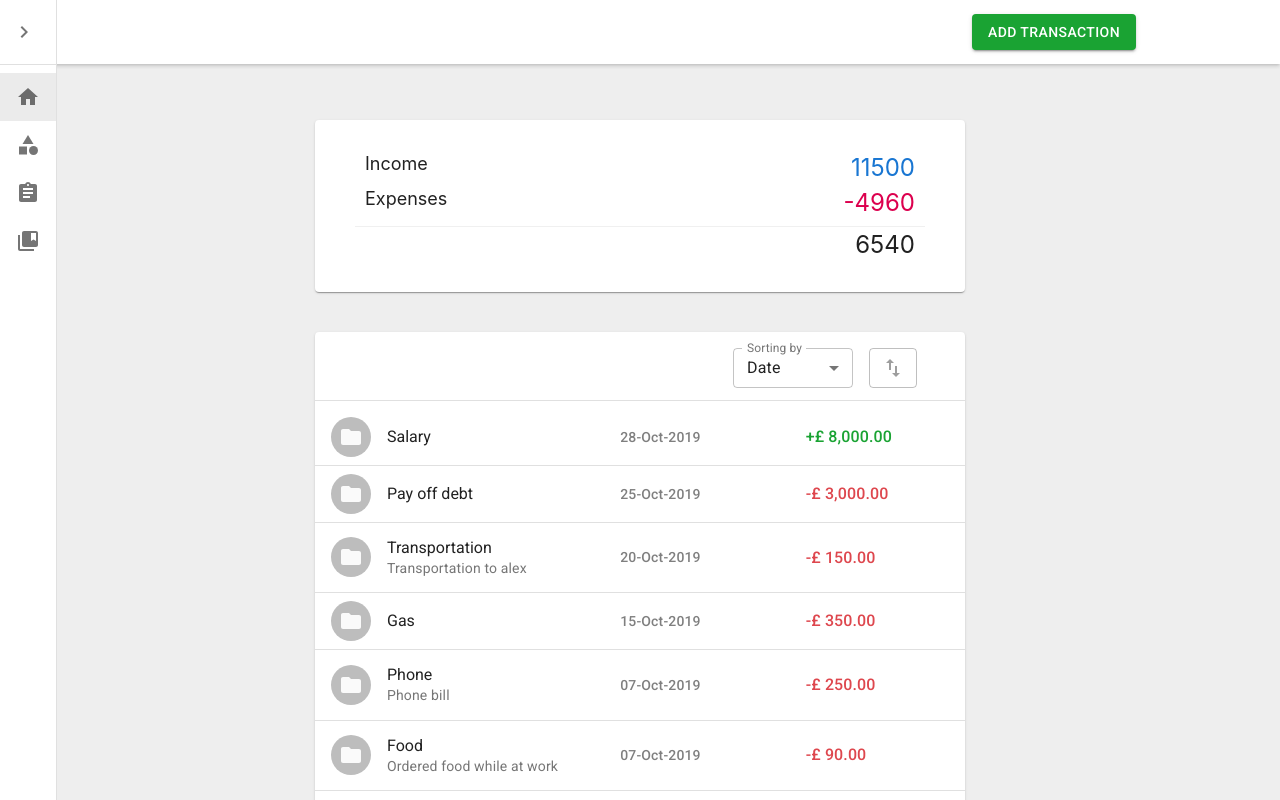
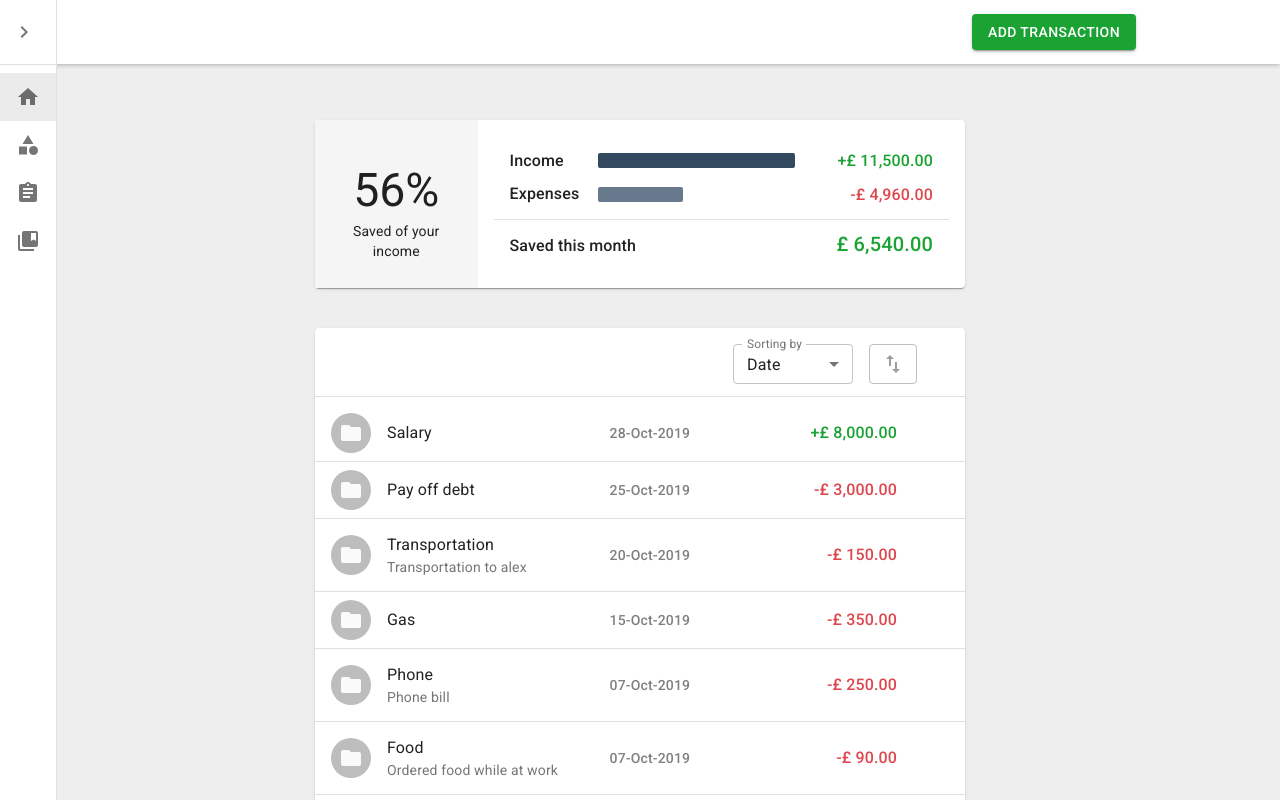
Before and after one commit to ahmsalah/jars, a React (Create React App) app: page / in a window 1280 px wide. Shown: the top 800 px of the page. Built offline with nearby package versions, Linux system fonts and the light colour scheme.

Commit message:
Implement MUI to summary, Add new palettes in app

```diff
--- a/src/App.js
+++ b/src/App.js
@@ -13,7 +13,22 @@ import { initialCategories } from './initialData';
 const theme = createMuiTheme({
 	palette: {
 		primary: { main: '#1aa333' },
-		secondary: { main: '#de474e' }
+		secondary: { main: '#de474e' },
+		tertiary: { main: '#334960', sub: '#68788d' },
+		grey: {
+			light: {
+				1: 'rgb(245,245,245)',
+				2: 'rgb(242,242,242)',
+				3: 'rgb(240, 240, 240)',
+				4: 'rgb(238, 238, 238)',
+				5: 'rgb(232, 232, 232)'
+			},
+			dark: {
+				1: '#333',
+				2: '#777',
+				3: '#999'
+			}
+		}
 	}
 });
 
--- a/src/Components/CategoryList.js
+++ b/src/Components/CategoryList.js
@@ -4,15 +4,32 @@ import { SortableContainer } from 'react-sortable-hoc';
 import Typography from '@material-ui/core/Typography';
 import List from '@material-ui/core/List';
 import Divider from '@material-ui/core/Divider';
-import useStyles from '../styles/CategoryListStyles';
 import Paper from '@material-ui/core/Paper';
+import { makeStyles } from '@material-ui/core/styles';
+
+const useStyles = makeStyles(({ spacing, palette }) => ({
+	root: {
+		margin: spacing(0, 2.5),
+		flex: '1',
+		padding: spacing(0, 0, 0.5),
+		'& ul': {
+			padding: '0',
+			backgroundColor: palette.grey.light[5]
+		}
+	},
+	title: {
+		backgroundColor: palette.grey.light[1],
+		padding: spacing(2, 4, 1.5),
+		fontWeight: '500'
+	}
+}));
 
 const CategoryList = SortableContainer(({ categories, removeCategory, type }) => {
 	const classes = useStyles();
 
 	return (
 		<Paper className={classes.root}>
-			<List className={classes.list}>
+			<List>
 				<Typography className={classes.title} color="inherit">
 					{type === 'exp' ? 'Expenses' : 'Income'}
 				</Typography>
@@ -27,9 +44,7 @@ const CategoryList = SortableContainer(({ categories, removeCategory, type }) =>
 							removeCategory={removeCategory}
 							collection={type}
 						/>
-						{i < categories.length - 1 && (
-							<Divider className={classes.divider} />
-						)}
+						{i < categories.length - 1 && <Divider />}
 					</React.Fragment>
 				))}
 			</List>
--- a/src/Components/Summary.css
+++ /dev/null
@@ -1,29 +0,0 @@
-.Summary {
-	width: 100%;
-	display: flex;
-	flex-direction: column;
-	font-size: 18px;
-	padding: 30px 40px;
-	margin-bottom: 40px;
-}
-
-.Summary > * {
-	display: flex;
-	padding: 3px 10px;
-}
-
-.Summary__amount {
-	margin-left: auto;
-	font-size: 24px;
-}
-
-.Summary__amount--inc {
-	color: var(--color-blue);
-}
-.Summary__amount--exp {
-	color: var(--color-red);
-}
-
-.Summary__total {
-	border-top: var(--line);
-}
--- a/src/Components/Summary.js
+++ b/src/Components/Summary.js
@@ -1,35 +1,146 @@
 import React from 'react';
-import './Summary.css';
-import { sumTotal } from '../helpers';
+import { getPercentageOfTwoNumbers } from '../helpers';
 import Paper from '@material-ui/core/Paper';
+import List from '@material-ui/core/List';
+import Divider from '@material-ui/core/Divider';
+import ListItem from '@material-ui/core/ListItem';
+import ListItemText from '@material-ui/core/ListItemText';
+import { makeStyles } from '@material-ui/core/styles';
+import { formatAmount } from '../helpers';
+import clsx from 'clsx';
+import Typography from '@material-ui/core/Typography';
 
-function Summary({ inc, exp }) {
-	const totalInc = sumTotal(inc);
-	const totalExp = sumTotal(exp);
+const useStyles = makeStyles(({ spacing, palette }) => ({
+	root: {
+		marginBottom: spacing(5),
+		display: 'flex'
+	},
+	report: {
+		flexBasis: '25%',
+		padding: spacing(4, 2, 2),
+		backgroundColor: palette.grey.light[1],
+		display: 'flex',
+		flexDirection: 'column',
+		alignItems: 'center',
+		justifyContent: 'center',
+		'& h3': {
+			fontSize: '2.9rem',
+			marginBottom: spacing(0.5)
+		}
+	},
+	list: {
+		padding: spacing(2, 0),
+		justifySelf: 'flex-end',
+		flexBasis: '75%',
+		'& > li:first-child': {
+			paddingBottom: 0
+		},
+		'& > li:nth-child(2)': {
+			paddingTop: 0
+		}
+	},
+	title: {
+		width: '23%',
+		marginLeft: spacing(2),
+		'& span': {
+			fontWeight: 500
+		}
+	},
+	barContainer: {
+		flex: '1 1 auto',
+		width: '61%'
+	},
+	bar: {
+		height: '15px',
+		borderRadius: '2px'
+	},
+	incBar: {
+		backgroundColor: palette.tertiary.main
+	},
+	expBar: {
+		backgroundColor: palette.tertiary.sub
+	},
+	amount: {
+		width: '26%',
+		display: 'flex',
+		marginRight: spacing(2),
+		'& span': {
+			marginLeft: 'auto',
+			fontSize: '1rem'
+		}
+	},
+	amountTotal: {
+		marginTop: 0,
+		'& span': {
+			marginLeft: 'auto',
+			fontSize: '1.25rem'
+		}
+	}
+}));
+
+function Summary({ totalInc, totalExp }) {
+	const classes = useStyles();
 	const total = totalInc + totalExp;
+	const colorTotal = total < 0 ? 'secondary' : 'primary';
+
+	const [ incBarWidth, expBarWidth ] = getPercentageOfTwoNumbers(
+		totalInc,
+		totalExp * -1,
+		true
+	);
 
 	return (
-		<Paper>
-			<div className="Summary">
-				<div className="Summary__inc">
-					<span>Income </span>
-					<span className="Summary__amount Summary__amount--inc">
-						{totalInc}
-					</span>
-				</div>
-				<div className="Summary__exp">
-					<span>Expenses </span>
-					<span className="Summary__amount Summary__amount--exp">
-						{totalExp}
-					</span>
-				</div>
-				<div className="underline" />
-				<div className="Summary__total">
-					<span className="Summary__amount Summary__amount--total">
-						{total}
-					</span>
-				</div>
+		<Paper className={classes.root}>
+			<div className={classes.report}>
+				<Typography variant="h3">{parseInt(total / totalInc * 100)}%</Typography>
+				<Typography align="center" variant="body2">
+					{totalExp * -1 <= totalInc ? `Saved of` : `Spent more than`} your
+					income
+				</Typography>
 			</div>
+
+			<List className={classes.list}>
+				<ListItem>
+					<ListItemText className={classes.title} primary={'Income'} />
+					<div className={classes.barContainer}>
+						<div
+							className={clsx(classes.bar, classes.incBar)}
+							style={{ width: `${incBarWidth}%` }}
+						/>
+					</div>
+					<ListItemText
+						className={classes.amount}
+						primary={formatAmount(totalInc)}
+						primaryTypographyProps={{ color: 'primary', variant: 'h6' }}
+					/>
+				</ListItem>
+				<ListItem>
+					<ListItemText className={classes.title} primary={'Expenses'} />
+					<div className={classes.barContainer}>
+						<div
+							className={clsx(classes.expBar, classes.bar)}
+							style={{ width: `${expBarWidth}%` }}
+						/>
+					</div>
+					<ListItemText
+						className={classes.amount}
+						primary={formatAmount(totalExp)}
+						primaryTypographyProps={{ color: 'secondary', variant: 'h6' }}
+					/>
+				</ListItem>
+				<Divider variant="middle" />
+				<ListItem>
+					<ListItemText
+						className={classes.title}
+						primary={`${total < 0 ? 'Spent' : 'Saved'} this month`}
+					/>
+					<ListItemText
+						className={clsx(classes.amount, classes.amountTotal)}
+						primary={formatAmount(total, false)}
+						primaryTypographyProps={{ color: colorTotal, variant: 'h6' }}
+					/>
+				</ListItem>
+			</List>
 		</Paper>
 	);
 }
--- a/src/Components/TransactionItem.js
+++ b/src/Components/TransactionItem.js
@@ -10,33 +10,35 @@ import FolderIcon from '@material-ui/icons/Folder';
 import DeleteIcon from '@material-ui/icons/Delete';
 import { makeStyles } from '@material-ui/core/styles';
 
-const useStyles = makeStyles(theme => ({
+const useStyles = makeStyles(({ spacing }) => ({
 	root: {
 		'&:hover button': {
 			opacity: '1'
 		}
 	},
 	title: {
-		width: '44%',
-		'& span': {
-			fontSize: '1rem'
-		}
+		width: '42%',
+		'& span': {}
 	},
 	date: {
-		width: '35%',
+		width: '27%',
 		'& span': {
 			fontWeight: 500,
 			color: 'rgba(0,0,0,.5)'
 		}
 	},
 	amount: {
-		width: '21%',
+		width: '31%',
+		display: 'flex',
 		'& span': {
-			fontSize: '1rem'
+			fontSize: '1rem',
+			fontWeight: 500,
+			marginLeft: 'auto',
+			marginRight: spacing(2.5)
 		}
 	},
 	deleteButton: {
-		marginRight: 0,
+		marginRight: '-5px',
 		opacity: '0',
 		transition: 'opacity .3s'
 	}
@@ -66,7 +68,6 @@ function TransactionItem({
 					className={classes.title}
 					primary={category}
 					secondary={description}
-					primaryTypographyProps={{ variant: 'h5' }}
 				/>
 				<ListItemText
 					className={classes.date}
@@ -76,7 +77,7 @@ function TransactionItem({
 				<ListItemText
 					className={classes.amount}
 					primary={formatAmount(amount)}
-					primaryTypographyProps={{ color: color, variant: 'h6' }}
+					primaryTypographyProps={{ color: color }}
 				/>
 				<ListItemSecondaryAction>
 					<IconButton
--- a/src/Pages/Transactions.js
+++ b/src/Pages/Transactions.js
@@ -9,6 +9,7 @@ import useToggleState from '../hooks/useToggleState';
 import { sortList, pushToArrays } from '../helpers';
 import { Paper } from '@material-ui/core';
 import { initialTransactions } from '../initialData';
+import { sumTotal } from '../helpers';
 
 function Transactions({ expCategories, incCategories }) {
 	const [ transactions, setTransactions ] = useState(initialTransactions);
@@ -55,6 +56,10 @@ function Transactions({ expCategories, incCategories }) {
 	};
 	//-------------------------------------------//
 
+	const [ totalInc, totalExp ] = [
+		sumTotal(incTransactions),
+		sumTotal(expTransactions)
+	];
 	return (
 		<React.Fragment>
 			<Navbar
@@ -69,7 +74,7 @@ function Transactions({ expCategories, incCategories }) {
 					margin: '120px auto 50px',
 					flex: 1
 				}}>
-				<Summary exp={expTransactions} inc={incTransactions} />
+				<Summary totalInc={totalInc} totalExp={totalExp} />
 
 				<Paper>
 					<Filters
--- a/src/helpers.js
+++ b/src/helpers.js
@@ -93,10 +93,17 @@ function formatDate(date) {
 /**
 |--------------------------------------------------
 | Function to format number to currency
+| @param {number} the amount to be formated
+| @param {boolean} whether to include a plus/minus sign or not
+| @param {string}	currency symbol
+| @param {number} numbers of decimals
+| @param {string} decimal character
+| @param {string} thousands sperator character
 |--------------------------------------------------
 */
 function formatAmount(
 	amount,
+	includePlusMinusSymbol = true,
 	currency = '£',
 	decimalCount = 2,
 	decimal = '.',
@@ -105,8 +112,8 @@ function formatAmount(
 	try {
 		decimalCount = Math.abs(decimalCount);
 		decimalCount = isNaN(decimalCount) ? 2 : decimalCount;
-
-		const negativeSign = amount < 0 ? '-' : '+';
+		let plusMinusSymbol = '';
+		includePlusMinusSymbol && (plusMinusSymbol = amount < 0 ? '-' : '+');
 
 		let i = parseInt(
 			(amount = Math.abs(Number(amount) || 0).toFixed(decimalCount))
@@ -114,7 +121,7 @@ function formatAmount(
 		let j = i.length > 3 ? i.length % 3 : 0;
 
 		return (
-			negativeSign +
+			plusMinusSymbol +
 			currency +
 			' ' +
 			(j ? i.substr(0, j) + thousands : '') +
@@ -128,4 +135,32 @@ function formatAmount(
 	}
 }
 
-export { sortList, sumTotal, pushToArrays, formatDate, formatAmount };
+/**
+|--------------------------------------------------
+| Function, returns the percentages of two numbers in relation to each other
+| @param {number} first number
+| @param {number} second number
+| @param {boolean} if true, multiplies the results by 1.2 if both the results are less than 80
+|--------------------------------------------------
+*/
+const getPercentageOfTwoNumbers = (num1, num2, multiply) => {
+	const lowerNum = 100 / (Math.max(num1, num2) / Math.min(num1, num2) + 1);
+	const higherNum = 100 - lowerNum;
+
+	let result1 = num1 > num2 ? higherNum : lowerNum;
+	let result2 = num2 > num1 ? higherNum : lowerNum;
+	if (multiply && Math.max(result1, result2) < 80) {
+		result1 *= 1.2;
+		result2 *= 1.2;
+	}
+	return [ result1, result2 ];
+};
+
+export {
+	sortList,
+	sumTotal,
+	pushToArrays,
+	formatDate,
+	formatAmount,
+	getPercentageOfTwoNumbers
+};
--- a/src/index.css
+++ b/src/index.css
@@ -1,9 +1,6 @@
-:root {
-	/* --color-primary: #eb2f64; */
-	/* --color-secondary: #282c34; */
-	--color-blue: #1976d2;
-	--color-red: #dc004e;
-
+/* :root {
+	--color-primary: #eb2f64;
+	--color-secondary: #282c34;
 	--color-grey-light-1: #faf9f9;
 	--color-grey-light-2: rgb(244, 242, 242);
 	--color-grey-light-3: rgb(240, 240, 240);
@@ -15,7 +12,7 @@
 	--color-grey-dark-3: #999;
 
 	--line: 1px solid var(--color-grey-light-3);
-}
+} */
 
 *,
 *::before,
@@ -27,12 +24,10 @@
 
 html {
 	box-sizing: border-box;
-	/* font-size: 62.5%; */
 }
 
 body {
-	background-color: var(--color-grey-light-4);
-	color: var(--color-secondary);
+	background-color: rgb(238, 238, 238);
 	margin: 0;
 	font-family: -apple-system, BlinkMacSystemFont, "Segoe UI", "Roboto", "Oxygen",
 		"Ubuntu", "Cantarell", "Fira Sans", "Droid Sans", "Helvetica Neue", sans-serif;
--- a/src/styles/CategoryListStyles.js
+++ /dev/null
@@ -1,21 +0,0 @@
-import { makeStyles } from '@material-ui/core/styles';
-
-export default makeStyles(({ spacing }) => ({
-	root: {
-		margin: spacing(0, 2.5),
-		flex: '1',
-		padding: spacing(0, 0, 0.5),
-		'& ul': {
-			padding: '0',
-			backgroundColor: 'var(--color-grey-light-4)'
-		}
-	},
-	title: {
-		backgroundColor: 'var(--color-grey-light-2)',
-		padding: spacing(2, 4, 1.5),
-		fontWeight: '500'
-	},
-	divider: {
-		// width: '80%'
-	}
-}));
```
